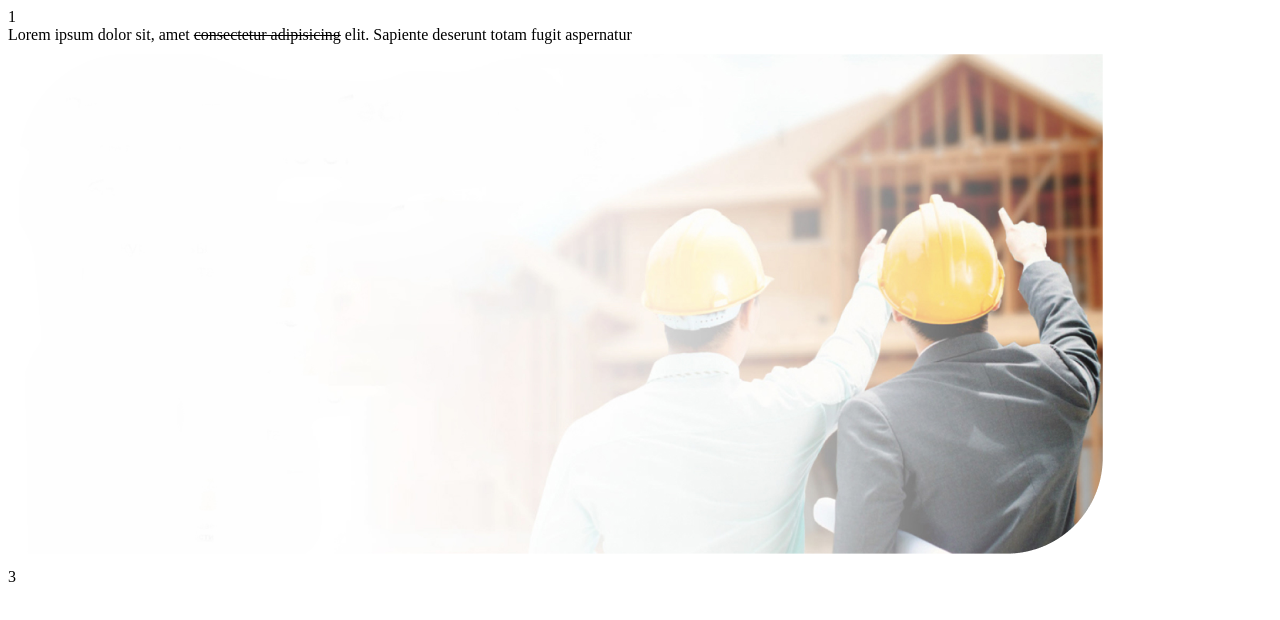
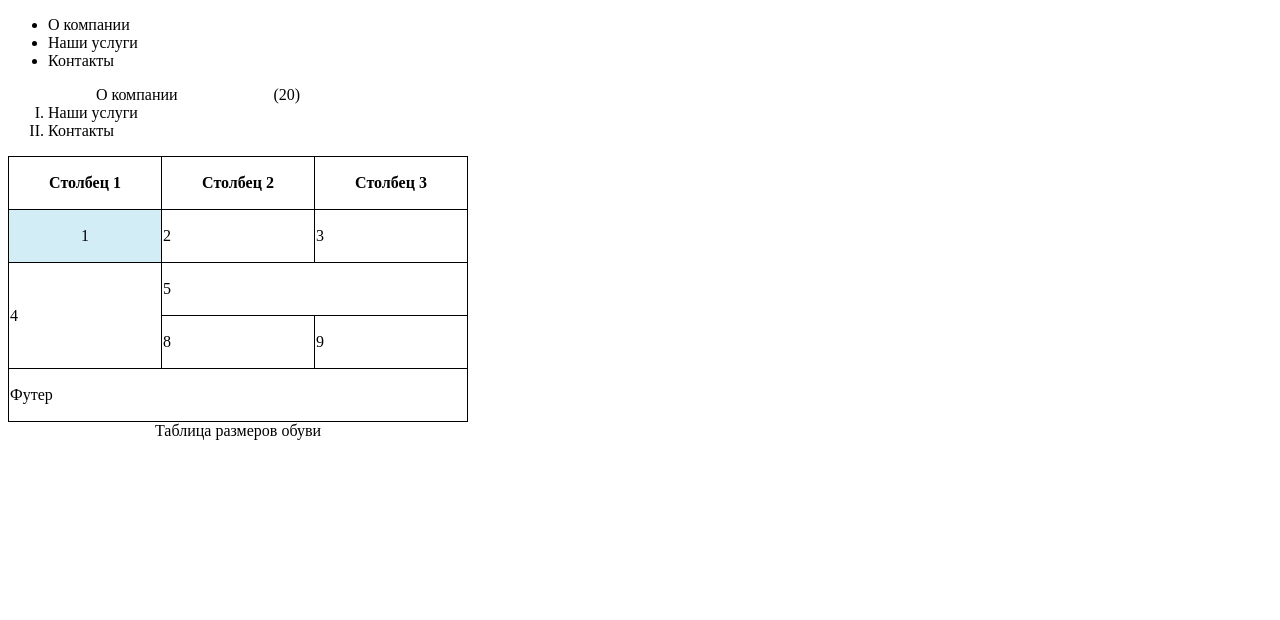
Before and after one commit to AndreiMedvedevSaratov/maxima5, a plain HTML site: page index.html in a window 1280 px wide. Drawn offline with Linux system fonts and the light colour scheme.

Commit message:
28.09.23

```diff
--- a/index.html
+++ b/index.html
@@ -5,19 +5,79 @@
   <meta charset="UTF-8">
   <meta name="viewport" content="width=device-width, initial-scale=1.0">
   <title>Document</title>
+  <link rel="stylesheet" href="./style.css" />
 </head>
 
 <body>
-
-  <div class="wrapper">
+  <!-- <div class="wrapper">
     <div class="item">1</div>
     <div class="item">Lorem ipsum dolor <span>sit</span>, amet <del>consectetur adipisicing</del> elit. Sapiente
       deserunt totam
       fugit aspernatur
-      <img src="images/image81.png" accusamus voluptas dolorum id, ad explicabo eligendi architecto hic repudiandae? A
-        commodi fuga molestias id, quis beatae.</div>
+      <img src="./images/src/image81.png" accusamus voluptas dolorum id, ad explicabo eligendi architecto hic
+        repudiandae? A commodi fuga molestias id, quis beatae.</div>
       <div class="item">3</div>
     </div>
+  </div> -->
+
+  <!-- ul - unordered list - ненумерованый список
+  li - list item - элемент списка -->
+
+  <ul>
+    <li>О компании</li>
+    <li>Наши услуги</li>
+    <li>Контакты</li>
+  </ul>
+
+  <!-- ol - ordered list - ненумерованый список -->
+  <ol type="I">
+    <li class="li-wrapper"><span>О компании</span> <span>(20)</span></li>
+    <li>Наши услуги</li>
+    <li>Контакты</li>
+  </ol>
+
+  <!-- iframe  -->
+  <!-- <iframe src="https://rbc.ru" width="900" height="600" align="left">
+    Ваш браузер не поддерживает плавающие фреймы!
+  </iframe> -->
+
+  <!-- Таблицы
+  th - table head - заголовки столбцов
+  tr - table row - строка таблицы
+  td - table data - ячейка таблицы -->
+
+  <table>
+    <!-- <caption>Таблица размеров обуви</caption> -->
+    <caption valign="bottom">Таблица размеров обуви</caption>
+    <thead>
+      <th>Столбец 1</th>
+      <th>Столбец 2</th>
+      <th>Столбец 3</th>
+    </thead>
+
+    <tbody>
+      <tr>
+        <td bgcolor="#D3EDF6" align="center">1</td>
+        <td>2</td>
+        <td>3</td>
+      </tr>
+      <tr>
+        <td rowspan="2">4</td>
+        <td colspan="2">5</td>
+      </tr>
+      <tr>
+        <!-- <td>7</td> -->
+        <td>8</td>
+        <td>9</td>
+      </tr>
+    </tbody>
+
+    <tfooter>
+      <tr>
+        <td colspan="3">Футер</td>
+      </tr>
+    </tfooter>
+  </table>
 </body>
 
 </html>
--- /dev/null
+++ b/style.css
@@ -0,0 +1,21 @@
+.li-wrapper {
+  width: 300px;
+  display: flex;
+  justify-content: space-around;
+}
+
+table {
+  border-collapse: collapse;
+  caption-side: bottom;
+}
+table,
+th,
+td {
+  border: 1px solid black;
+}
+
+td,
+th {
+  width: 150px;
+  height: 50px;
+}
```
Also changed, not shown: images/src/image81.png (renamed from images/image81.png).
